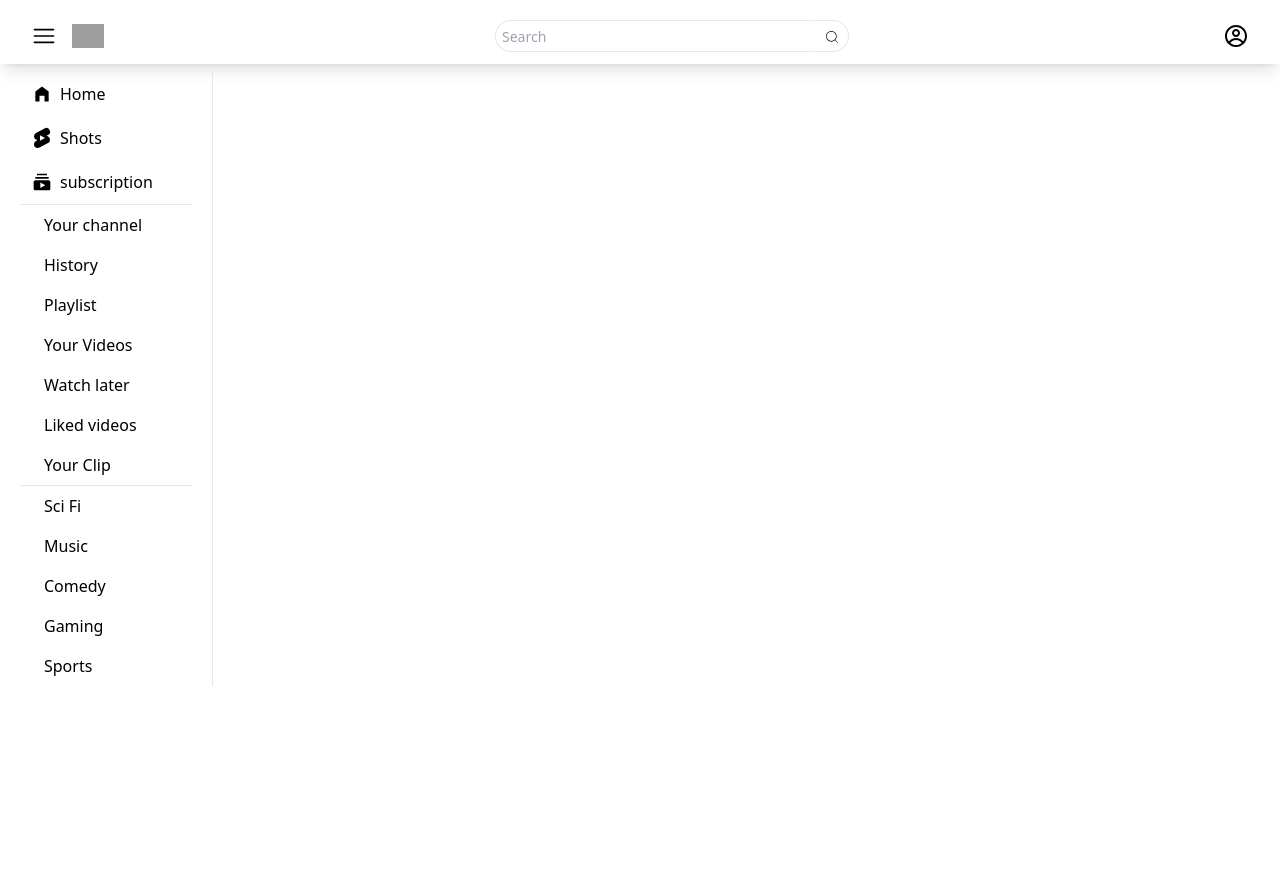
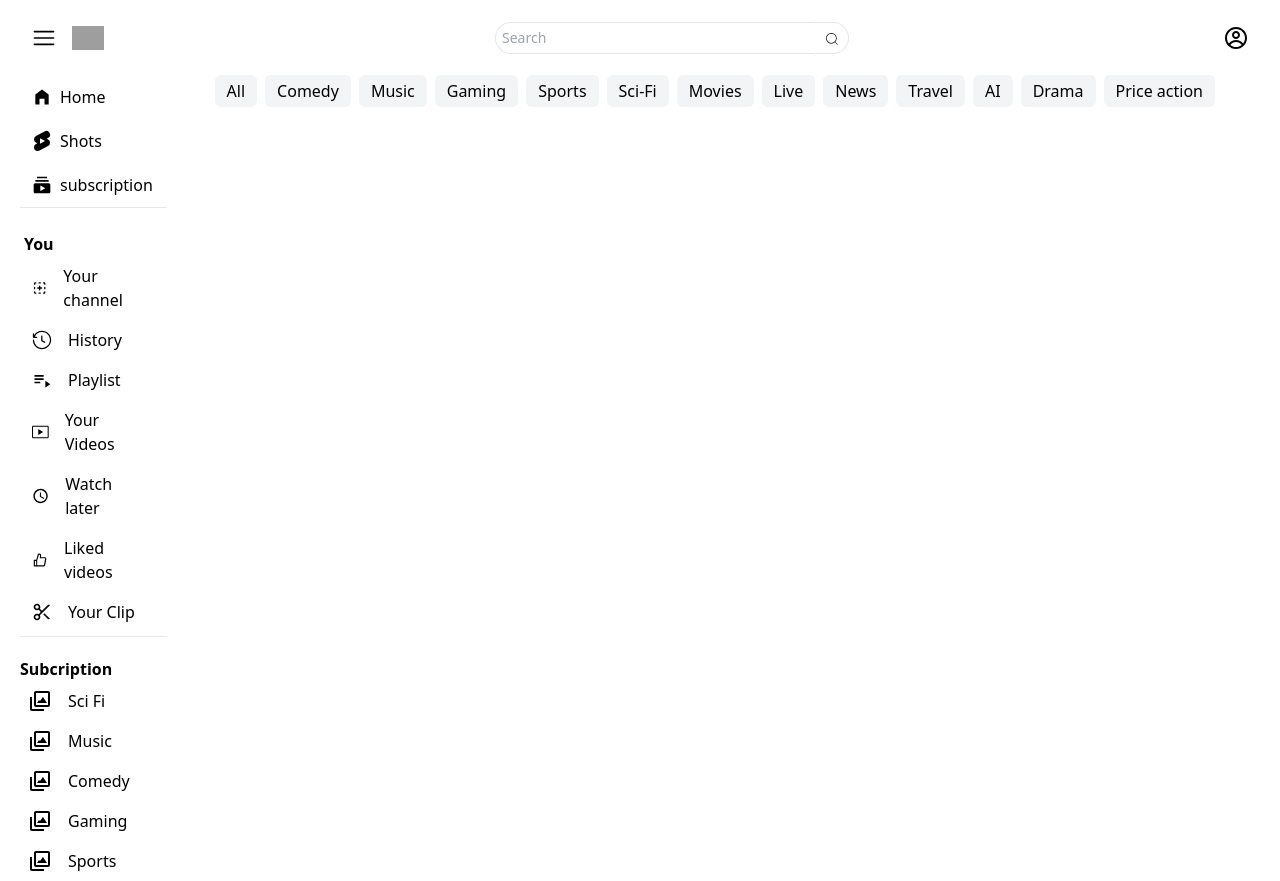
Before and after one commit to aasifashraf/youtubeclone, a React (Create React App) app: page / in a window 1280 px wide. Before the commit the page ends 800 px from the top, so only its background shows below. Built offline with nearby package versions, Linux system fonts and the light colour scheme; grey boxes are pictures that could not be loaded.

Commit message:
used redux for sidebar toggle add UI and Icons

```diff
--- a/src/App.js
+++ b/src/App.js
@@ -2,7 +2,6 @@ import Navigationbar from "./components/Navigationbar/Navigationbar";
 import Body from "./components/Body/Body";
 import { Provider } from "react-redux";
 import store from "./utilities/ReduxStore/Store";
-
 function App() {
   return (
     <Provider store={store}>
--- a/src/components/Body/Body.jsx
+++ b/src/components/Body/Body.jsx
@@ -1,8 +1,12 @@
 import Sidebar from "./Sidebar";
+import FilterButtons from "./FilterButtons";
 const Body = () => {
   return (
-    <div>
+    <div className="flex ">
       <Sidebar />
+      <div className="ml-6 ">
+        <FilterButtons />
+      </div>
     </div>
   );
 };
--- /dev/null
+++ b/src/components/Body/FilterButtons.jsx
@@ -0,0 +1,35 @@
+import React from "react";
+
+const FilterButtons = () => {
+  const buttonList = [
+    "All",
+    "Comedy",
+    "Music",
+    "Gaming",
+    "Sports",
+    "Sci-Fi",
+    "Movies",
+    "Live",
+    "News",
+    "Travel",
+    "AI",
+    "Drama",
+    "Price action",
+    "Horror",
+    "Tech News",
+    "Jokes",
+    "Laughters",
+    "Humor",
+  ];
+  return (
+    <div className="h-10 my-  overflow-y-hidden overflow-x-hidden">
+      {buttonList.map((item) => (
+        <button className=" bg-gray-100 rounded-md mx-1 mb-10 px-3 py-1">
+          {item}
+        </button>
+      ))}
+    </div>
+  );
+};
+
+export default FilterButtons;
--- a/src/components/Body/Sidebar.jsx
+++ b/src/components/Body/Sidebar.jsx
@@ -2,6 +2,16 @@ import React from "react";
 import { MdHomeFilled } from "react-icons/md";
 import { SiYoutubeshorts } from "react-icons/si";
 import { MdSubscriptions } from "react-icons/md";
+import { useSelector } from "react-redux";
+
+import { TbNewSection } from "react-icons/tb";
+import { GoHistory } from "react-icons/go";
+import { MdOutlinePlaylistPlay } from "react-icons/md";
+import { GoVideo } from "react-icons/go";
+import { MdOutlineWatchLater } from "react-icons/md";
+import { AiOutlineLike } from "react-icons/ai";
+import { RiScissorsLine } from "react-icons/ri";
+import { BiImages } from "react-icons/bi";
 
 const Sidebar = () => {
   const sidebarlist = [
@@ -14,10 +24,24 @@ const Sidebar = () => {
     "Your Clip",
   ];
 
+  const sidebarListIcons = [
+    <TbNewSection className="text-xl font-bold" />,
+    <GoHistory className="text-xl font-bold" />,
+    <MdOutlinePlaylistPlay className="text-xl font-bold" />,
+    <GoVideo className="text-xl font-bold" />,
+    <MdOutlineWatchLater className="text-xl font-bold" />,
+    <AiOutlineLike className="text-xl font-bold" />,
+    <RiScissorsLine className="text-xl font-bold" />,
+  ];
+
   const subscription = ["Sci Fi", "Music", "Comedy", "Gaming", "Sports"];
 
+  const showNavigation = useSelector((store) => store.Navigation.show);
+
+  if (!showNavigation) return null;
+
   return (
-    <div className="w-1/6 h-full border-r-[1px] ">
+    <div className="w-1/5 h-full overflow-y-hidden position-fixed">
       <div className="border-b-[1px] mx-5">
         <div className="flex p-1 items-center">
           <MdHomeFilled className="px-2 text-4xl" />
@@ -32,16 +56,23 @@ const Sidebar = () => {
           <p>subscription</p>
         </div>
       </div>
-      <div className="border-b-[1px] mx-5">
-        {sidebarlist.map((item) => (
-          <div className="flex p-2  px-2 items-center ">
+      <div className="border-b-[1px] mx-5 p-1">
+        <h2 className="mt-5 font-bold">You</h2>
+        {sidebarlist.map((item, index) => (
+          <div className="flex p-2 px-2  items-center" key={index}>
+            {sidebarListIcons[index] && sidebarListIcons[index]}{" "}
+            {/* Render the icon if it exists */}
             <p className="px-4">{item}</p>
           </div>
         ))}
       </div>
       <div className="mx-5">
-        {subscription.map((item) => (
-          <div className="flex p-2  px-2 items-center ">
+        <h2 className="mt-5 font-bold">Subcription</h2>
+        {subscription.map((item, index) => (
+          <div className="flex p-2 px-2 items-center" key={index}>
+            <div>
+              <BiImages className=" text-2xl" />
+            </div>
             <p className="px-4">{item}</p>
           </div>
         ))}
--- a/src/components/Navigationbar/Navigationbar.jsx
+++ b/src/components/Navigationbar/Navigationbar.jsx
@@ -2,12 +2,25 @@ import { RxHamburgerMenu } from "react-icons/rx";
 import { youtubelogo } from "../../utilities/constants/constants";
 import Search from "../Navigationbar/Search";
 import { CgProfile } from "react-icons/cg";
+import { useDispatch } from "react-redux";
+import { showNavigation } from "../../utilities/ReduxStore/NavigationSlice";
 
 const Navigationbar = () => {
+  const dispatch = useDispatch();
+
+  const handletogglehandler = () => {
+    dispatch(showNavigation());
+  };
+
   return (
-    <div className="flex items-center justify-between  shadow-lg my-[.5rem] px-[1rem]">
+    <div className="flex items-center justify-between  my-[.6rem] px-[1rem]">
       <div className=" flex text-2xl  p-[1rem] ">
-        <RxHamburgerMenu className="cursor-pointer" />
+        <RxHamburgerMenu
+          className="cursor-pointer"
+          onClick={() => {
+            handletogglehandler();
+          }}
+        />
         <img src={youtubelogo} alt="logo" className=" h-[1.5rem] mx-[1rem]" />
       </div>
       <div>
--- a/src/utilities/ReduxStore/Store.jsx
+++ b/src/utilities/ReduxStore/Store.jsx
@@ -3,7 +3,7 @@ import NavigationSlice from "./NavigationSlice";
 
 const store = configureStore({
   reducer: {
-    Navigation: NavigationSlice.reducer,
+    Navigation: NavigationSlice,
   },
 });
 
```
